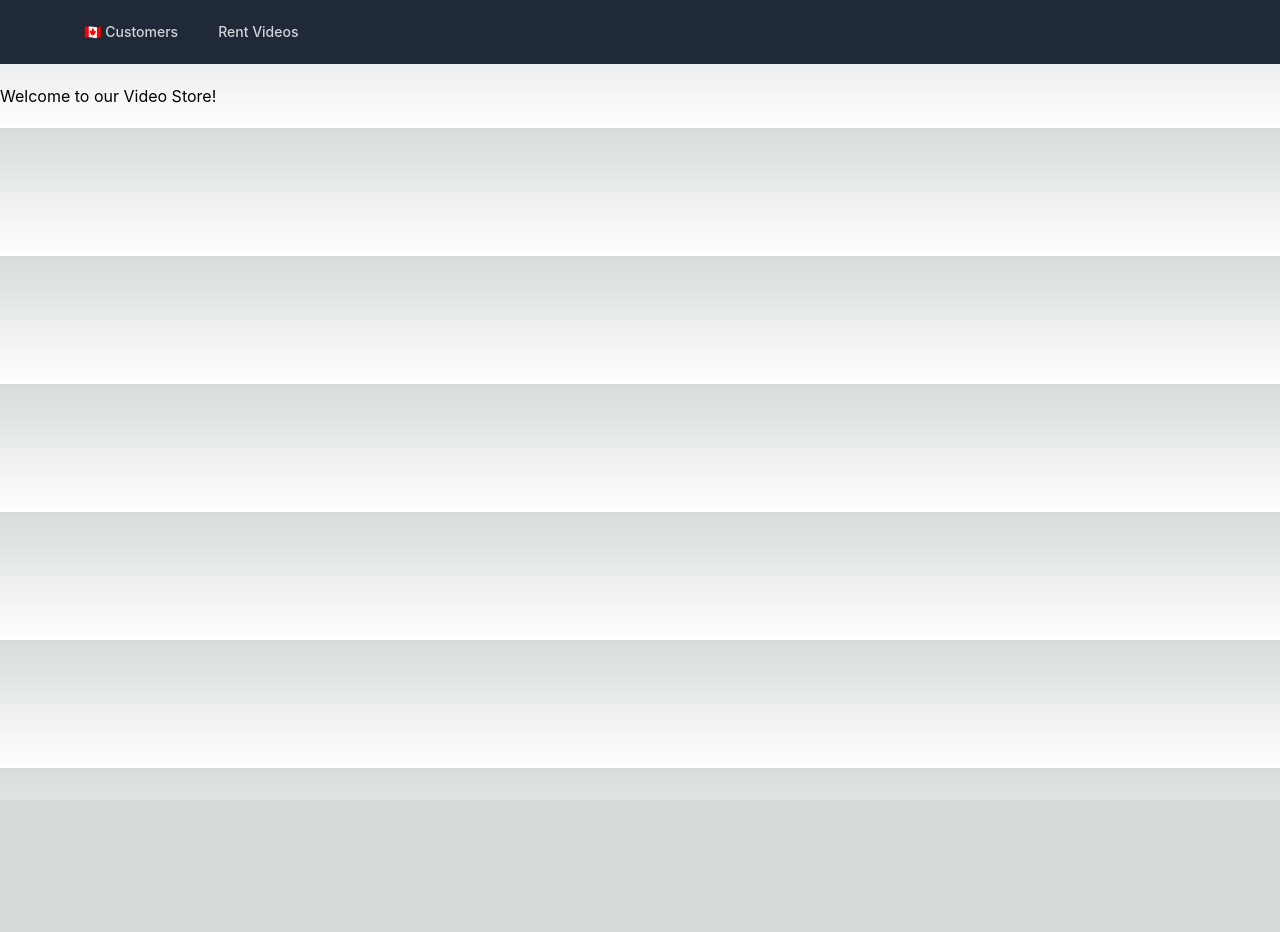
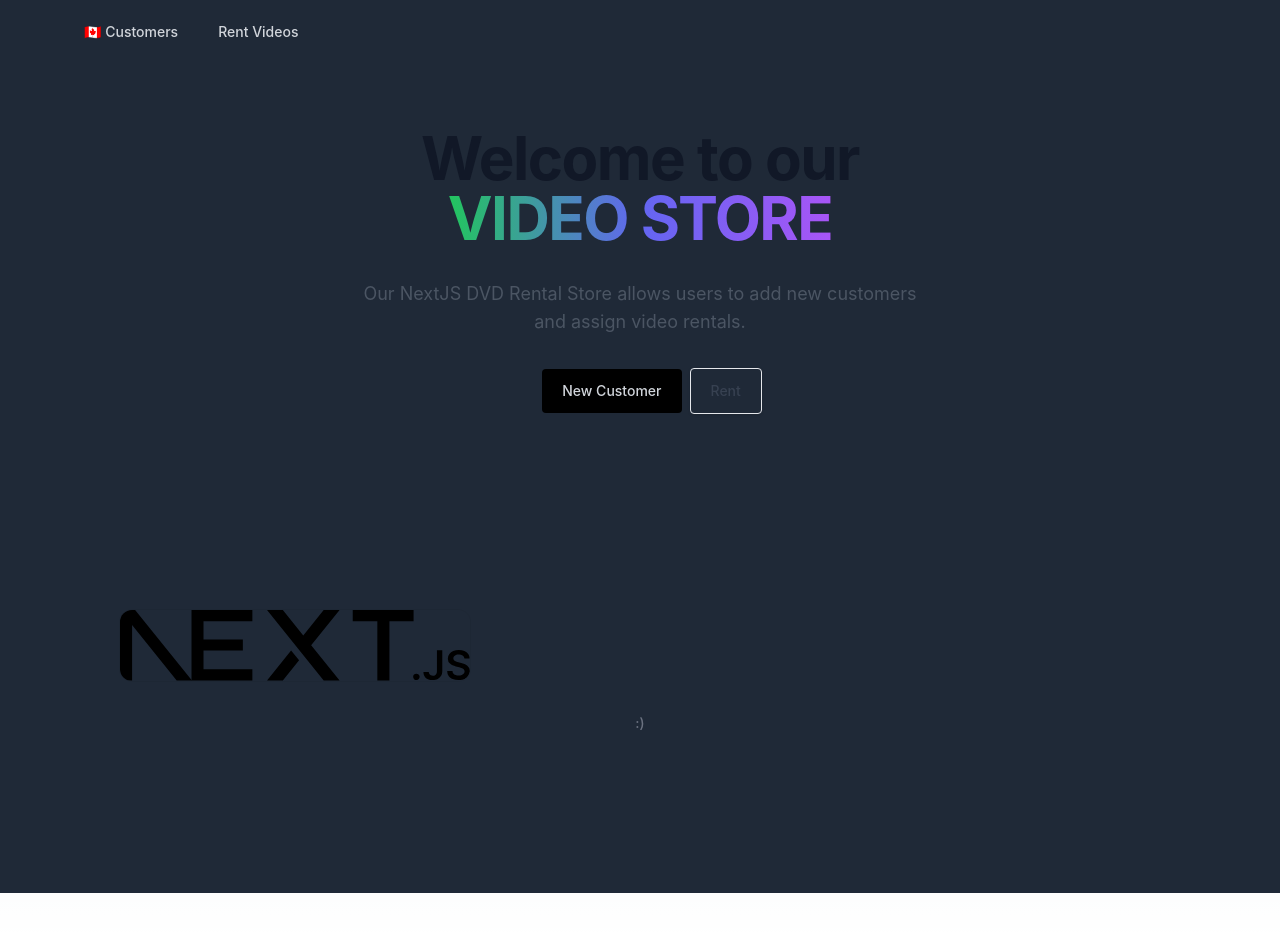
Before and after one commit to corinneaars/A5-full-stack-dev, a Next.js app in the folder nextjs/: page / in a window 1280 px wide. Shown: the top 932 px of the page. Before the commit the page ends 800 px from the top, so only its background shows below. Built offline with nearby package versions, Linux system fonts and the light colour scheme.

Commit message:
Home Page Updates
Following template

```diff
--- a/nextjs/pages/index.js
+++ b/nextjs/pages/index.js
@@ -20,10 +20,59 @@ export default function Home() {
             </div>
           </div>
         </div>
+        <section className="relative">
+        <div className="px-4 pt-10 mx-auto max-w-7xl md:pt-16">
+          <div className="w-full pb-5 mx-auto text-center md:w-11/12">
+            <h1 className="mb-3 text-5xl font-bold tracking-tight text-gray-900 dark:text-gray-100 md:text-6xl">
+              Welcome to our
+              <br />
+              <span className="text-transparent bg-clip-text bg-gradient-to-r dark:bg-gradient-to-r from-green-500 via-indigo-500 to-purple-500 dark:from-green-500 dark:via-indigo-400 dark:to-purple-500">
+                VIDEO STORE
+              </span>
+            </h1>
+            <p className="max-w-xl pt-5 mx-auto text-lg text-gray-600 dark:text-gray-400 md:text-lg">
+              Our NextJS DVD Rental Store allows users to add new customers and assign video rentals.
+            </p>
+            <div className="mt-6 text-center md:ml-6">
+              <a
+                className="inline-flex items-center px-5 py-3 text-sm font-medium text-gray-300 transition duration-300 bg-black rounded hover:bg-gray-800 dark:hover:bg-gray-200 dark:text-gray-700 dark:bg-white"
+                aria-label="learn more"
+                rel="noreferrer"
+                href="https://github.com/minor/plutonium/"
+              >
+                <span className="flex justify-center">New Customer</span>
+              </a>
+              <br className="sm:hidden" />
+              <a
+                className="inline-flex items-center px-5 py-3 mt-2 ml-0 text-sm font-medium text-gray-700 transition duration-300 border rounded shadow dark:hover:border-gray-500 hover:shadow-md md:ml-2 dark:text-gray-300"
+                aria-label="learn more"
+              >
+                <span className="flex justify-center">Rent</span>
+              </a>
+            </div>
+          </div>
+          <div className="relative w-full py-10 mx-auto text-center md:py-32 md:my-12 md:w-10/12">
+            <div className="relative z-10">
+              <a
+                target="_blank"
+                rel="noreferrer"
+                href="https://nextjstemplates.com/templates/plutonium"
+              >
+                <img
+                  className="transition duration-700 rounded-xl ring-1 ring-black ring-opacity-5 hover:transform hover:scale-105"
+                  src="/next.svg"
+                  alt="Placeholder Image"
+                  width="350"
+                />
+              </a>
+            </div>
+            <p className="z-10 my-8 text-sm font-medium text-gray-500">
+              :)
+            </p>
+          </div>
+        </div>
+        </section>
       </nav>
-      <main className="container py-5">
-        <h1>Welcome to our Video Store!</h1>
-      </main>
     </Layout>
   );
 }
```
